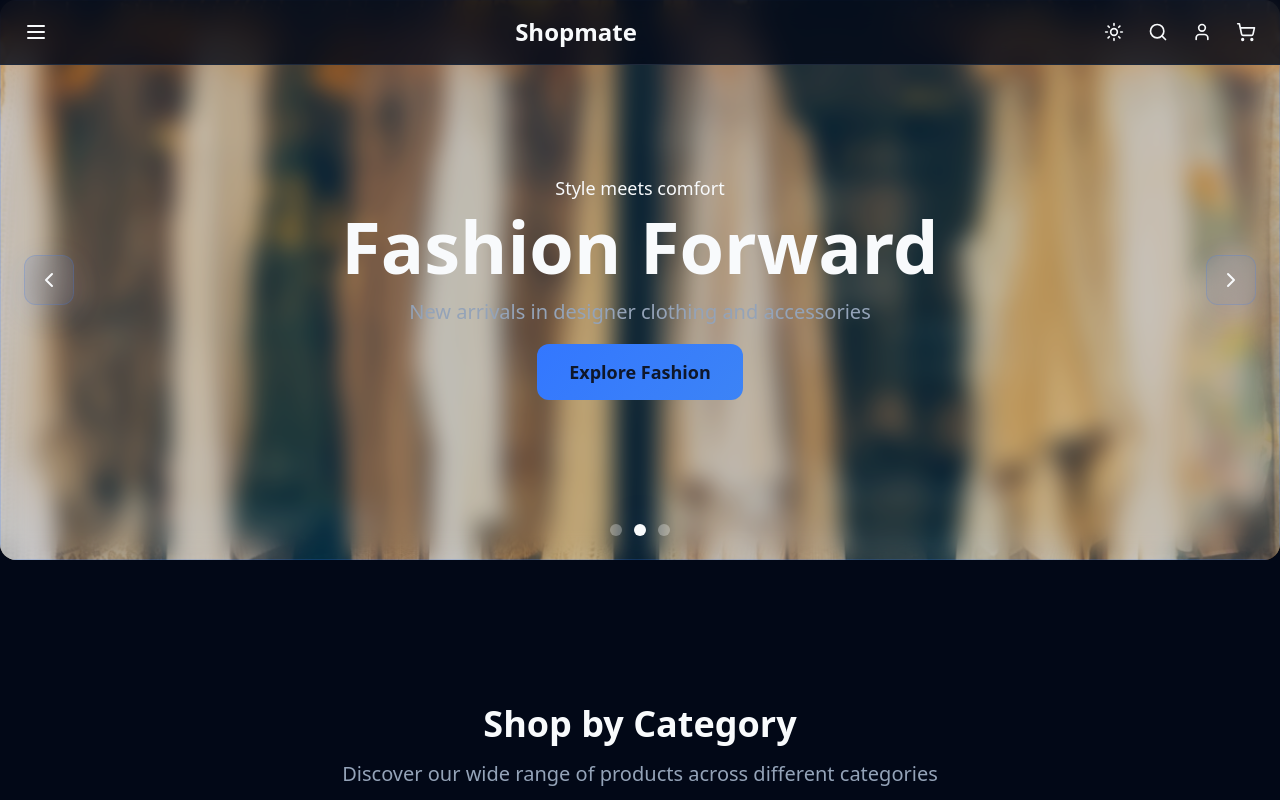
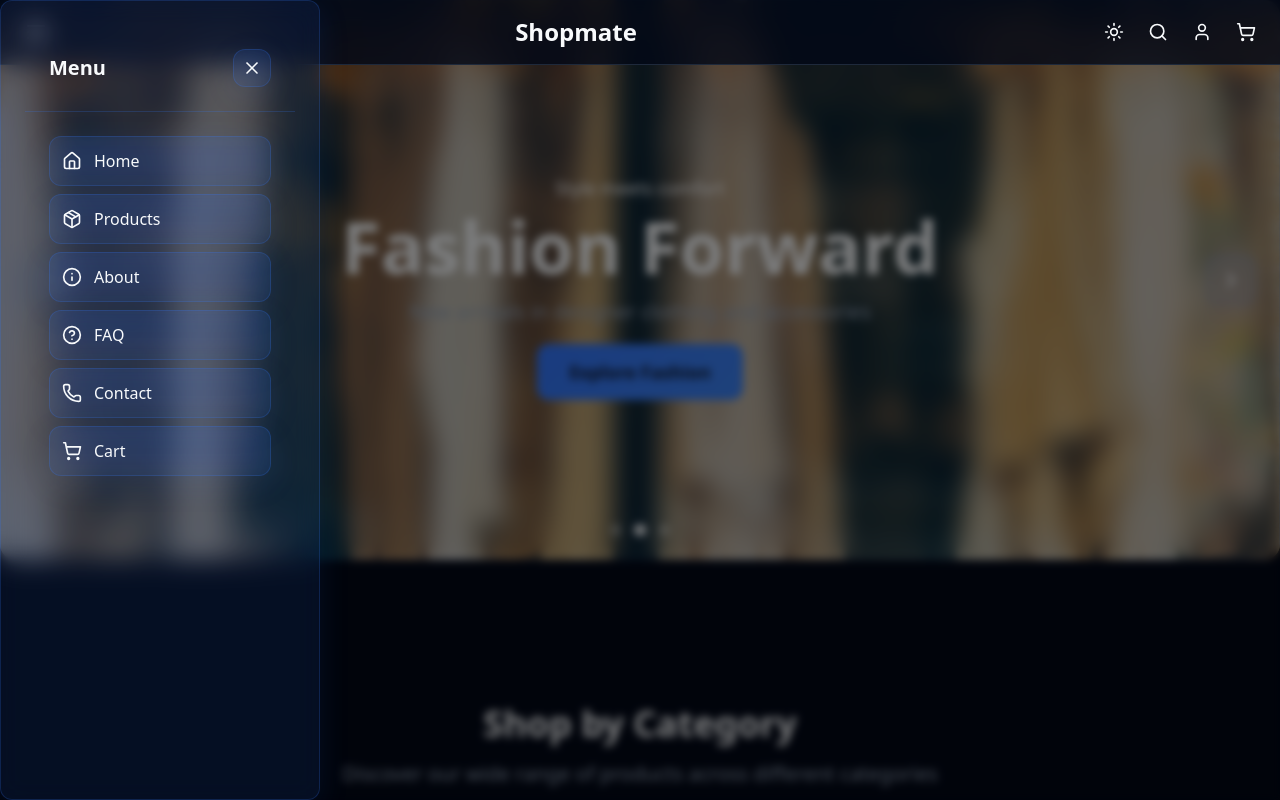
Before and after one commit to lukmanxpert/shopmate-ai-powered-ecommerce-store-frontend, a React (Vite) app: page / in a window 1280 px wide. Both pictures are taken after a click on the button 36 px from the left and 32 px from the top of the page. Shown: the top 800 px of the page. Built offline with nearby package versions, Linux system fonts and the light colour scheme.

Commit message:
added sidebar

```diff
--- a/src/components/Layout/Sidebar.jsx
+++ b/src/components/Layout/Sidebar.jsx
@@ -11,9 +11,54 @@
 } from "lucide-react";
 import { Link } from "react-router-dom";
 import { useDispatch, useSelector } from "react-redux";
+import { toggleSidebar } from "../../store/slices/popupSlice";
 
 const Sidebar = () => {
-  return <></>;
+  const { authUser } = useSelector(state => state.auth)
+  const dispatch = useDispatch()
+  const menuItems = [
+    { name: "Home", icon: Home, path: "/" },
+    { name: "Products", icon: Package, path: "/products" },
+    { name: "About", icon: Info, path: "/about" },
+    { name: "FAQ", icon: HelpCircle, path: "/faq" },
+    { name: "Contact", icon: Phone, path: "/contact" },
+    { name: "Cart", icon: ShoppingCart, path: "/cart" },
+    authUser && { name: "My Orders", icon: List, path: "/orders" },
+  ];
+
+  const { isSidebarOpen } = useSelector(state => state.popup)
+  if (!isSidebarOpen) return null
+  return <>
+    {/* overlay */}
+    <div className="fixed inset-0 bg-black/50 backdrop-blur-sm z-40" onClick={() => dispatch(toggleSidebar())} />
+    {/* sidebar */}
+    <div className="fixed top-0 left-0 h-full w-80 z-50 glass-panel animate-slide-in-left">
+      {/* heading */}
+      <div className="flex items-center justify-between p-6 border-b border-[hsla(var(--glass-border))]">
+        <h2 className="text-xl font-semibold text-primary">Menu</h2>
+        <button onClick={() => dispatch(toggleSidebar())} className="p-2 rounded-lg glass-card hover:glow-on-hover animate-smooth">
+          <X className="w-5 h-5 text-primary" />
+        </button>
+      </div>
+      {/* menus */}
+      <nav className="p-6">
+        <ul className="space-y-2">
+          {
+            menuItems.filter(Boolean).map(item => {
+              return (
+                <li key={item.name}>
+                  <Link to={item.path} onClick={() => dispatch(toggleSidebar())} className="flex items-center space-x-3 p-3 rounded-lg glass-card hover:glow-on-hover animate-smooth text-foreground hover:text-primary group">
+                    <item.icon className="w-5 h-5 group-hover:text-primary" />
+                    <span className="font-medium">{item.name}</span>
+                  </Link>
+                </li>
+              )
+            })
+          }
+        </ul>
+      </nav>
+    </div>
+  </>;
 };
 
 export default Sidebar;
```
